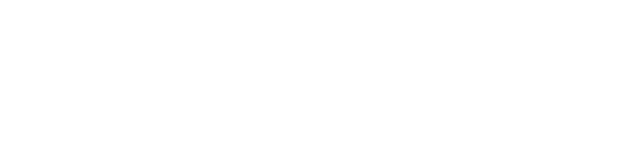
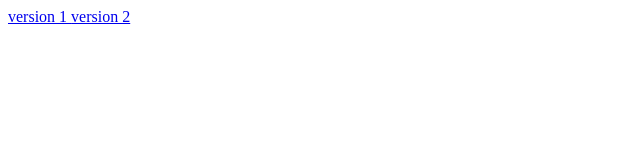
Before and after one commit to enoncheEed/task-manager-app, a plain HTML site: page index.html in a window 1280 px wide. Shown: the whole page, without its empty margins (0-640 px from the left). Drawn offline with Linux system fonts and the light colour scheme.

Commit message:
links to versions

```diff
--- a/index.html
+++ b/index.html
@@ -7,6 +7,7 @@
     <title>Document</title>
 </head>
 <body>
-
+    <a href="./taskmanager1.0/to-do.html">version 1 </a>
+    <a href="./taskmanager2.0/tast.html">version 2 </a>
 </body>
 </html>
```
